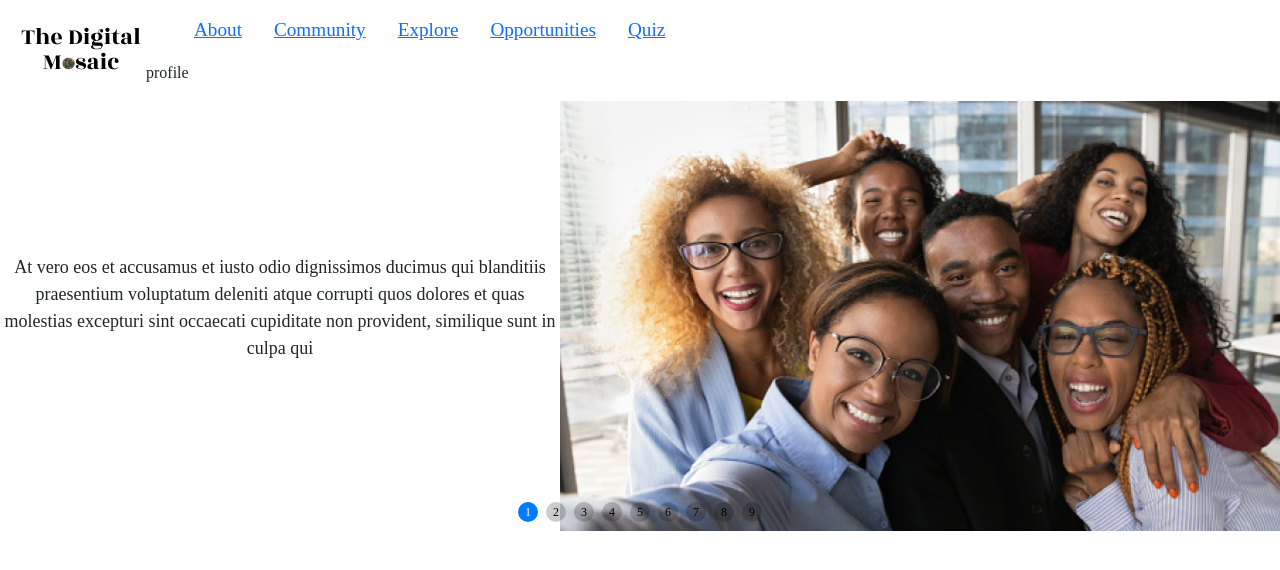
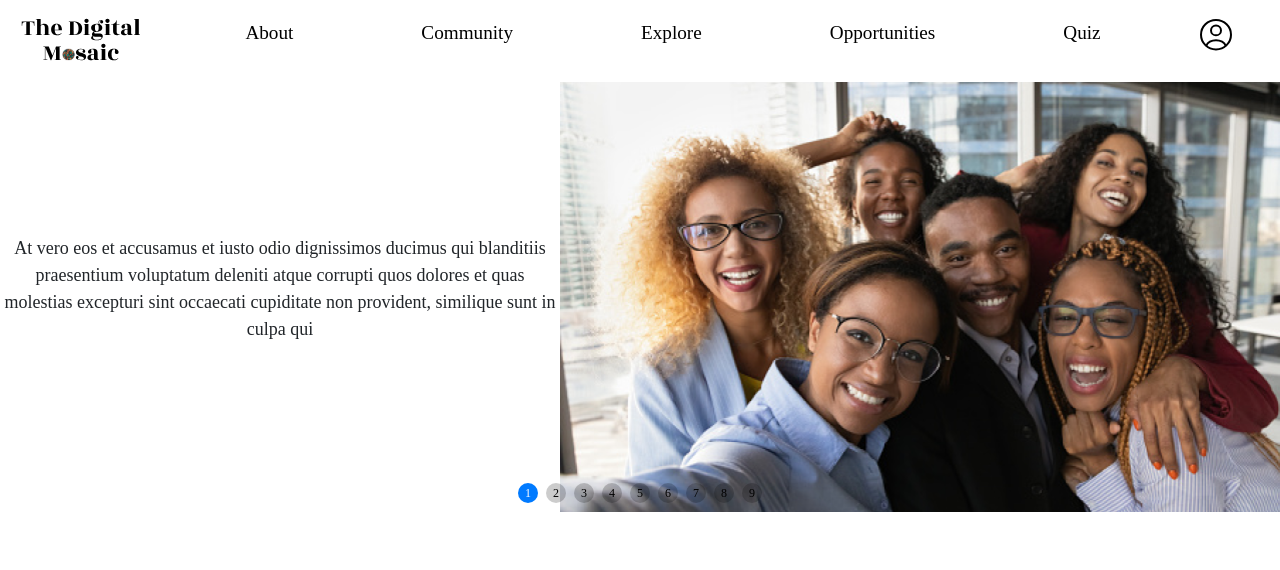
Before and after one commit to AABDJKKM/project-frontend, a React (Create React App) app: page / in a window 1280 px wide. Shown: the top 570 px of the page. Built offline with nearby package versions, Linux system fonts and the light colour scheme; a web font is replaced by a local one.

Commit message:
hotfix: fixes alignment on desktop view

```diff
--- a/src/components/Navbar.js
+++ b/src/components/Navbar.js
@@ -3,6 +3,7 @@ import './NavbarStyles.css';
 import { Link } from 'react-router-dom';
 import { FaBars, FaTimes } from 'react-icons/fa';
 import logo from '../assets/logo.svg';
+import userIcon from '../assets/user-icon.svg';
 
 const Navbar = () => {
   const [click, setClick] = useState(false);
@@ -15,7 +16,7 @@ const Navbar = () => {
           <img src={logo} alt="The Digital Mosaic Logo" />
         </Link>
       </div>
-      <div>
+      <nav>
         <ul className={click ? 'nav-menu active' : 'nav-menu'}>
           <li>
             <Link to="/about">About</Link>
@@ -33,8 +34,10 @@ const Navbar = () => {
             <Link to="/quiz">Quiz</Link>
           </li>
         </ul>
-        <div>profile</div>
-      </div>
+        <div className="profile">
+          <img src={userIcon} alt="" />
+        </div>
+      </nav>
 
       <div className="hamburger" onClick={handleClick}>
         {click ? (
--- a/src/components/NavbarStyles.css
+++ b/src/components/NavbarStyles.css
@@ -6,18 +6,30 @@
   background-color: white;
 }
 
+nav {
+  width: 100%;
+  display: flex;
+}
+
 .nav-menu {
   display: inline-block;
   display: flex;
+  justify-content: center;
+  width: 100%;
 }
 
 .nav-menu li {
-  padding: 0 1rem;
+  padding: 0 4rem;
 }
 
 .nav-menu li a {
   font-size: 1.2rem;
-  font-weight: 500;
+  color: black;
+  text-decoration: none;
+}
+
+.profile {
+  padding: 0 2rem;
 }
 
 .hamburger {
```
Also changed, not shown: src/assets/user-icon.svg (added).
